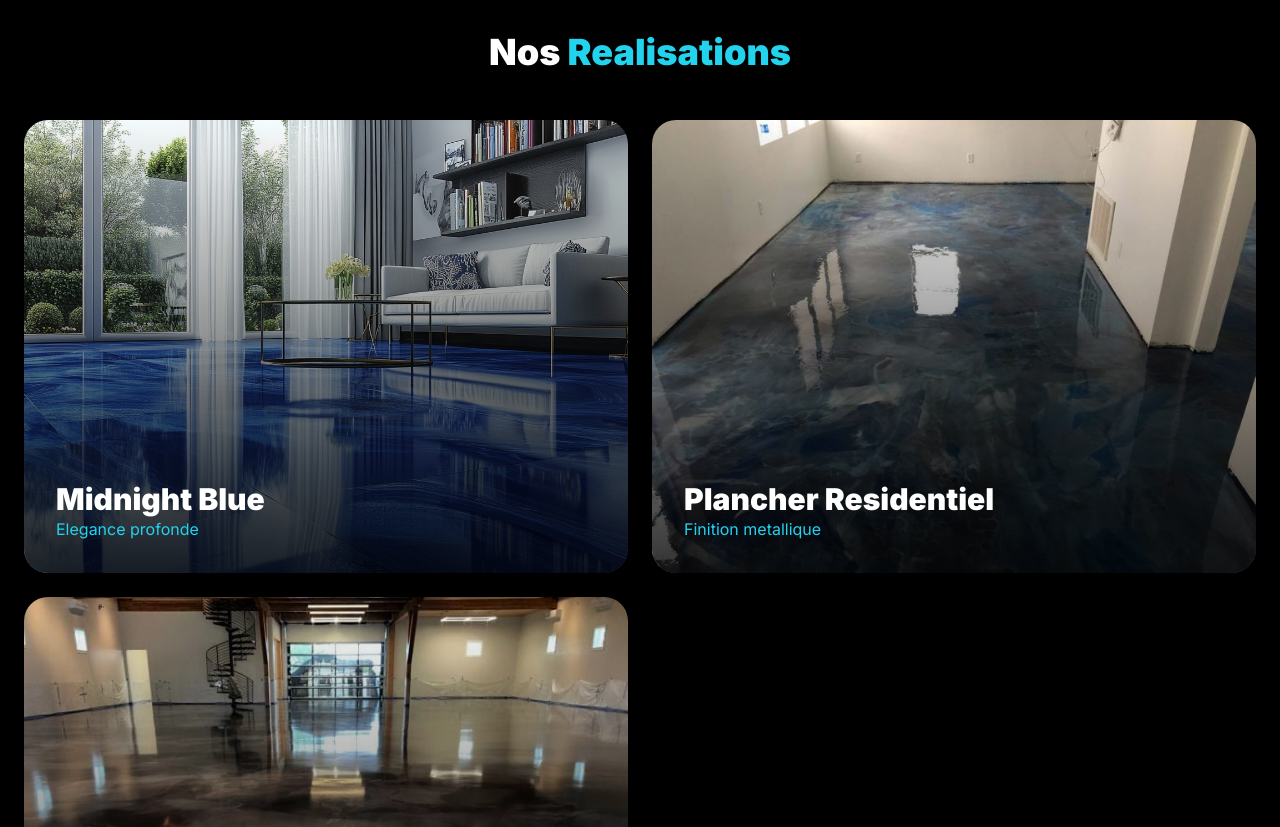
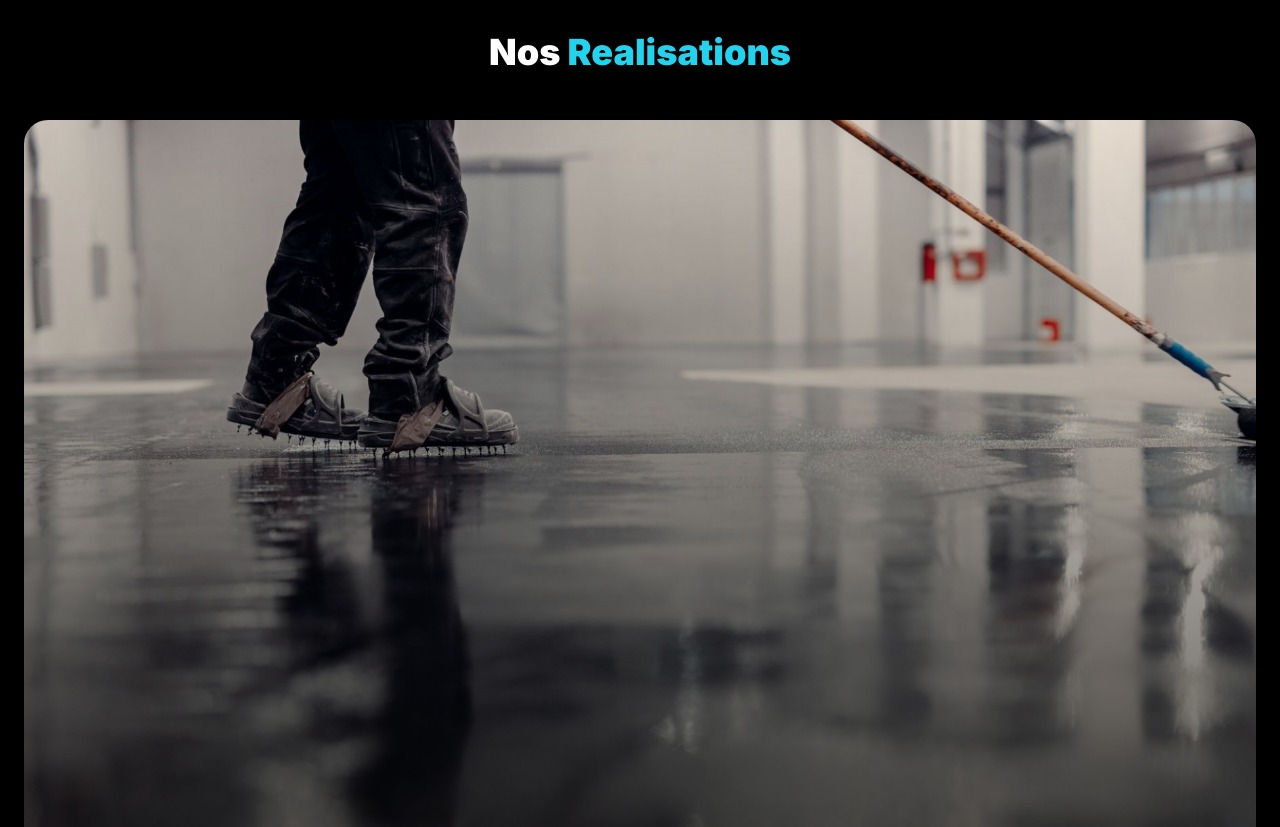
Before and after one commit to Alexandre08626/zenicorp-epoxy, a Next.js app: page / in a window 1280 px wide. Shown: the part 2440-3267 px from the top of the page. Built offline with nearby package versions, Linux system fonts and the light colour scheme.

Commit message:
Remet Chrome Mirror comme grande photo dans Realisations

```diff
--- a/src/app/page.tsx
+++ b/src/app/page.tsx
@@ -351,17 +351,17 @@ export default function EpoxyBigHero() {
           <h2 className="text-4xl font-black text-center mb-12">Nos <span className="text-cyan-400">Realisations</span></h2>
 
           <div className="grid grid-cols-1 sm:grid-cols-2 gap-4 sm:gap-6">
-            {/* Photo 1 */}
-            <div className="relative aspect-[4/3] rounded-3xl overflow-hidden group">
+            {/* Photo 1 - Grande */}
+            <div className="relative aspect-[4/3] rounded-3xl overflow-hidden group sm:col-span-2">
               <img
-                src="/images/epoxy-blue.jpg"
-                alt="Midnight Blue"
+                src="/images/epoxy-metallic-grey.jpg"
+                alt="Chrome Mirror"
                 className="w-full h-full object-cover group-hover:scale-105 transition-transform duration-700"
               />
               <div className="absolute inset-0 bg-gradient-to-t from-black/80 to-transparent" />
               <div className="absolute bottom-6 sm:bottom-8 left-6 sm:left-8">
-                <p className="text-2xl sm:text-3xl font-black text-white">Midnight Blue</p>
-                <p className="text-cyan-400">Elegance profonde</p>
+                <p className="text-3xl sm:text-4xl font-black text-white">Chrome Mirror</p>
+                <p className="text-cyan-400 text-lg sm:text-xl">Notre best-seller</p>
               </div>
             </div>
 
```
